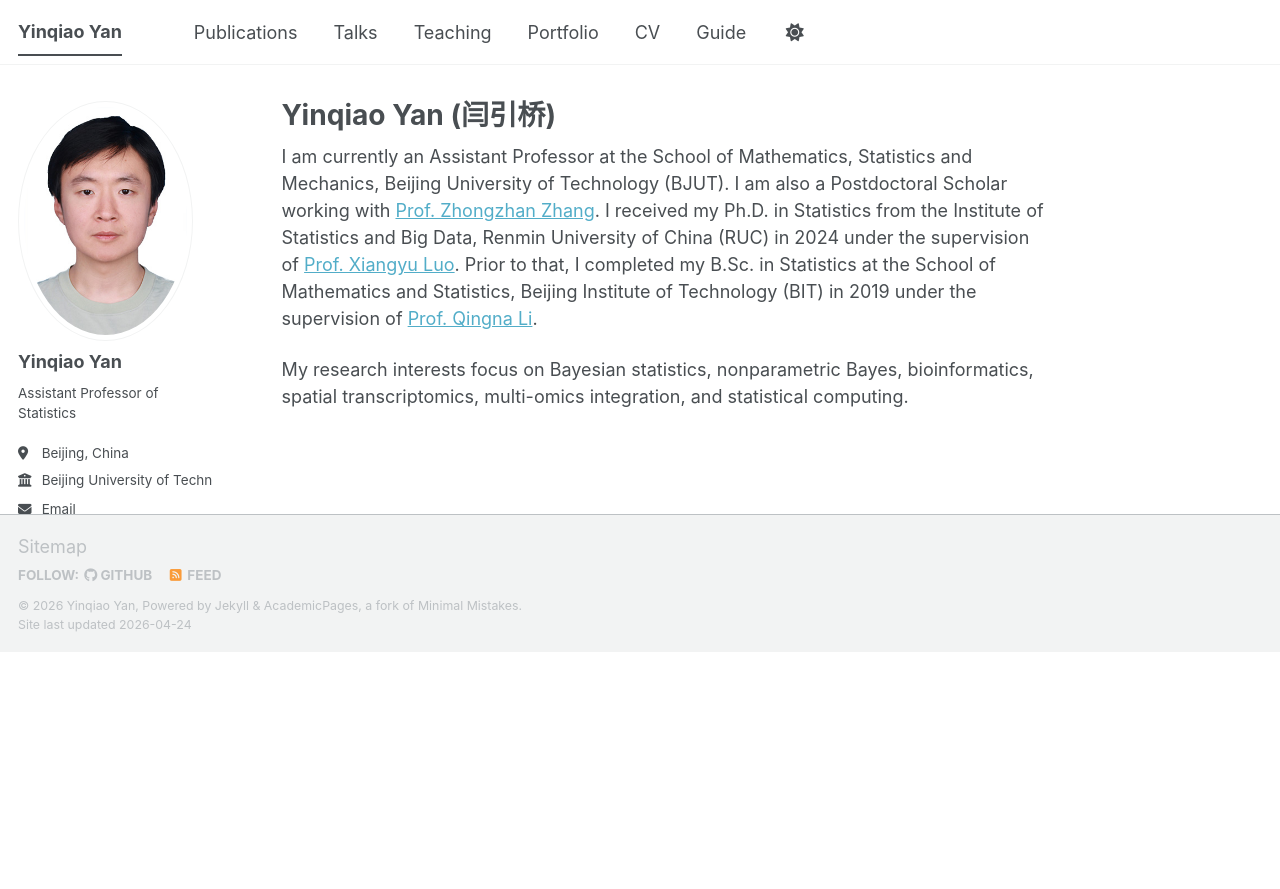
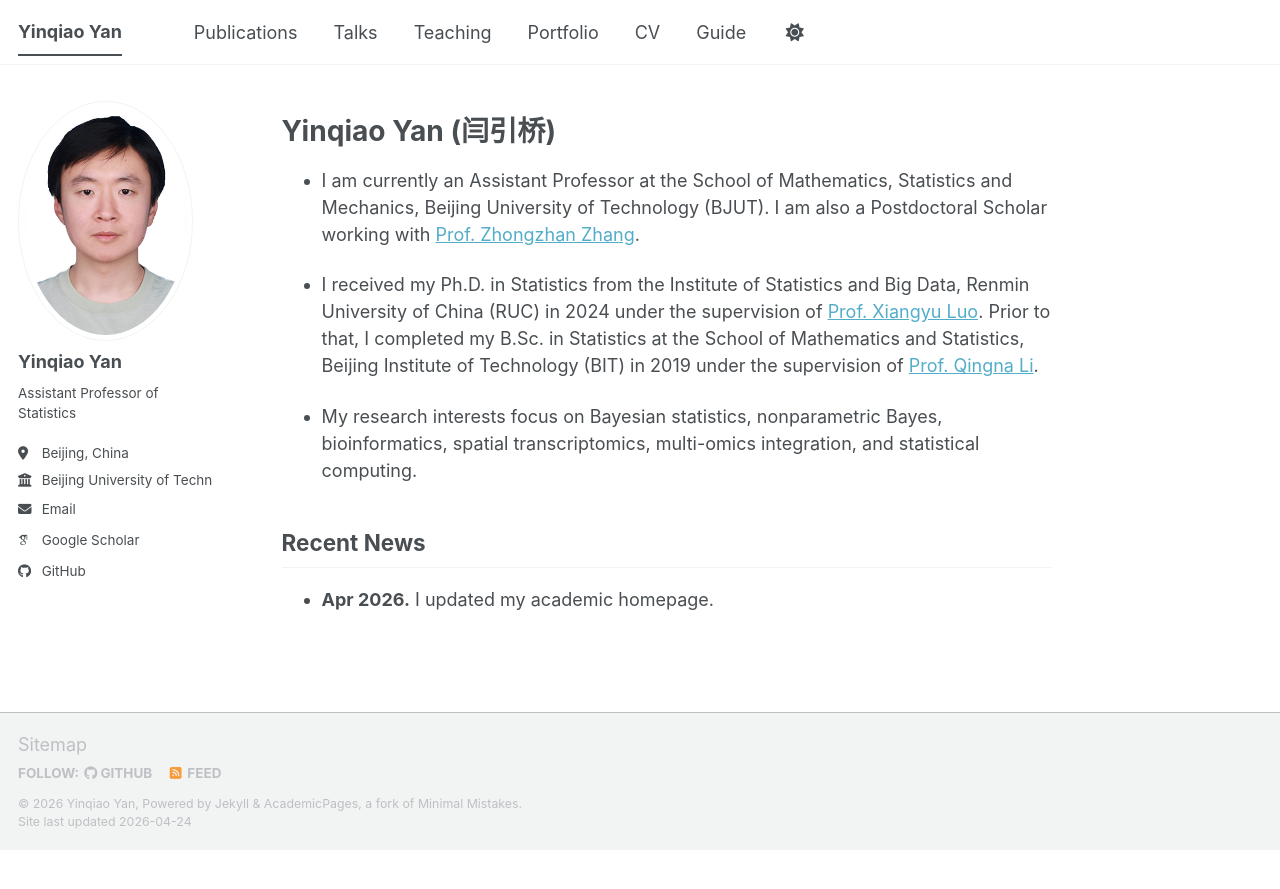
Before and after one commit to yinqiaoyan/yinqiaoyan.github.io, a Jekyll site: the page built from _pages/about.md, in a window 1280 px wide. Shown: the top 889 px of the page. Built offline with Jekyll 4.4.1, drawn with Linux system fonts in a browser that asks for light colours; some web fonts are replaced; a script bundle is joined from its source files by our own code; library files that are not in the unit come from our copies.

```diff
--- a/_pages/about.md
+++ b/_pages/about.md
@@ -1,12 +1,20 @@
 ---
 permalink: /
-title: "Yinqiao Yan (闫引桥)"
+title: ""
 author_profile: true
 redirect_from:
   - /about/
   - /about.html
 ---
 
-I am currently an Assistant Professor at the School of Mathematics, Statistics and Mechanics, Beijing University of Technology (BJUT). I am also a Postdoctoral Scholar working with [Prof. Zhongzhan Zhang](https://msm.bjut.edu.cn/info/1094/2658.htm). I received my Ph.D. in Statistics from the Institute of Statistics and Big Data, Renmin University of China (RUC) in 2024 under the supervision of [Prof. Xiangyu Luo](http://isbd.ruc.edu.cn/sztd/a3612cf52e7c4df2bf9c6a403d12b635.htm). Prior to that, I completed my B.Sc. in Statistics at the School of Mathematics and Statistics, Beijing Institute of Technology (BIT) in 2019 under the supervision of [Prof. Qingna Li](https://math.bit.edu.cn/szdw/jgml/sxgcx/lqn/index.htm).
+# Yinqiao Yan (闫引桥)
 
-My research interests focus on Bayesian statistics, nonparametric Bayes, bioinformatics, spatial transcriptomics, multi-omics integration, and statistical computing.
+- I am currently an Assistant Professor at the School of Mathematics, Statistics and Mechanics, Beijing University of Technology (BJUT). I am also a Postdoctoral Scholar working with [Prof. Zhongzhan Zhang](https://msm.bjut.edu.cn/info/1094/2658.htm).
+
+- I received my Ph.D. in Statistics from the Institute of Statistics and Big Data, Renmin University of China (RUC) in 2024 under the supervision of [Prof. Xiangyu Luo](http://isbd.ruc.edu.cn/sztd/a3612cf52e7c4df2bf9c6a403d12b635.htm). Prior to that, I completed my B.Sc. in Statistics at the School of Mathematics and Statistics, Beijing Institute of Technology (BIT) in 2019 under the supervision of [Prof. Qingna Li](https://math.bit.edu.cn/szdw/jgml/sxgcx/lqn/index.htm).
+
+- My research interests focus on Bayesian statistics, nonparametric Bayes, bioinformatics, spatial transcriptomics, multi-omics integration, and statistical computing.
+
+## Recent News
+
+- **Apr 2026.** I updated my academic homepage.
```
